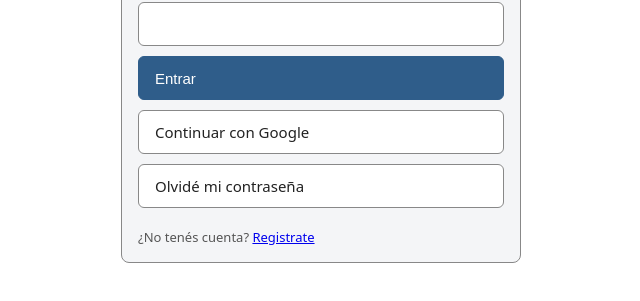
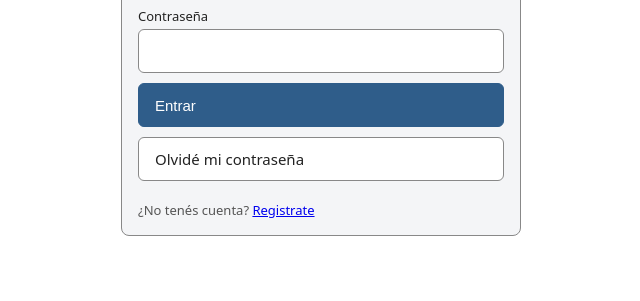
Before and after one commit to FragaTech-S-C/frontV2, an Astro site: page /login in a window 1280 px wide. Shown: the part 345-646 px from the top of the page, without its empty margins (319-959 px from the left). Built offline with nearby package versions, Linux system fonts and the light colour scheme; Astro itself is replaced by a stand-in of ours; no server answers.

Commit message:
sacando lo de google

```diff
--- a/src/pages/login.astro
+++ b/src/pages/login.astro
@@ -6,7 +6,6 @@ import AuthLayout from '@/layouts/AuthLayout.astro';
     <label>Email<input type="email" name="email" required /></label>
     <label>Contraseña<input type="password" name="password" required /></label>
     <button class="btn" type="submit">Entrar</button>
-    <a class="btn out" href={import.meta.env.PUBLIC_API_URL ? `${import.meta.env.PUBLIC_API_URL}/auth/google` : 'http://localhost:3000/api/auth/google'}>Continuar con Google</a>
     <a class="btn out" href="/reset-password">Olvidé mi contraseña</a>
     <p id="login-status" aria-live="polite"></p>
     <p>¿No tenés cuenta? <a href="/register">Registrate</a></p>
```
